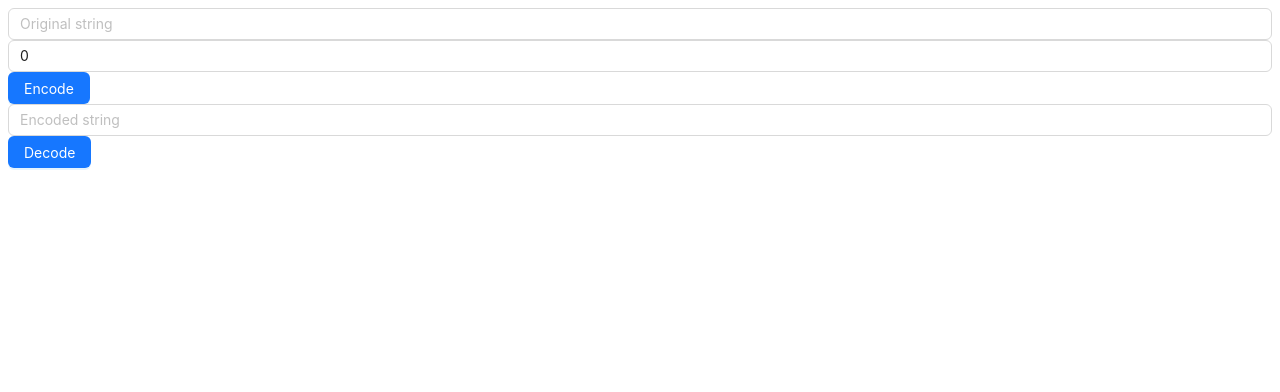
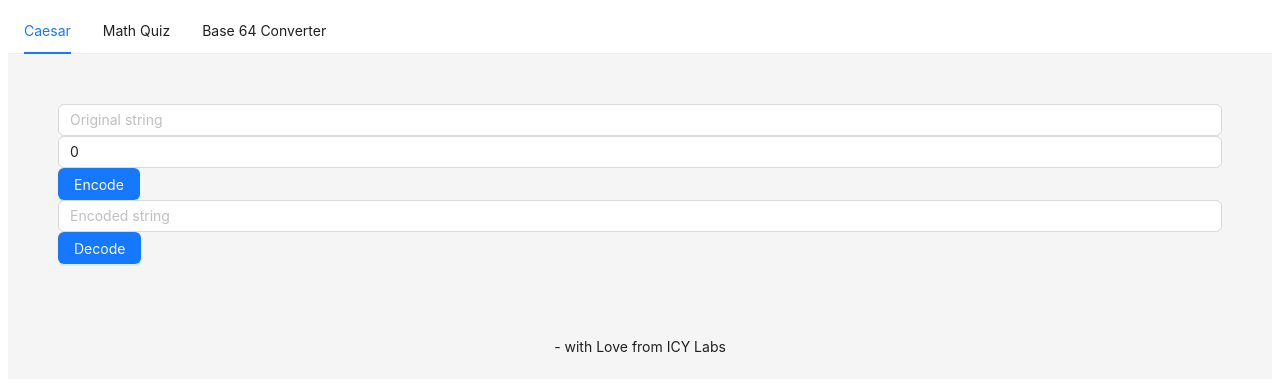
Before and after one commit to Varun-L/ngen-basic, a React (Create React App) app: page / in a window 1280 px wide. Shown: the top 392 px of the page. Built offline with nearby package versions, Linux system fonts and the light colour scheme; the HTML template or start-up script is replaced by a standard one.

Commit message:
deploy try

```diff
--- a/src/App.js
+++ b/src/App.js
@@ -1,12 +1,55 @@
-// import ArithmeticQuiz from "./components/MathQuiz"
-// import Base64Converter from "./components/base64conv"
+import ArithmeticQuiz from "./components/MathQuiz"
+import Base64Converter from "./components/base64conv"
 import Caesar from "./components/CaesarCip"
-function App() {
+import React from 'react';
+import { Layout, Menu } from 'antd';
 
-  // return <ArithmeticQuiz duration={300000} />
-  // return <Base64Converter />
-  return <Caesar />
+const {Content, Footer } = Layout;
 
-}
+const App = () => {
+
+  const items = [
+    {
+      label: 'Caesar',
+      key: 'c',
+    },
+    {
+      label: 'Math Quiz',
+      key: 'm',
+    },
+    {
+      label: 'Base 64 Converter',
+      key: 'b',
+    },
+  ];
+  const [current, setCurrent] = React.useState('c');
+  const [comp,setComp] = React.useState(<Caesar />)
+
+  const onClick = (e) => {
+    console.log('click ', e);
+    setCurrent(e.key);
+    if(e.key === 'c'){
+      setComp(<Caesar />)
+    }else if(e.key ==='b'){
+      setComp(<Base64Converter />)
+    }else if(e.key ==='m'){
+      setComp(<ArithmeticQuiz  duration={300000} />)
+    }
+  };
+
+  return (
+    <Layout >
+      <Menu onClick={onClick} selectedKeys={[current]} mode="horizontal" items={items} />
+
+      <Content style={{ padding: '50px' }}>
+        <div>
+          {comp}
+        </div>
+      </Content>
+      <Footer style={{ textAlign: 'center' }}> - with Love from ICY Labs</Footer>
+    </Layout>
+  );
+};
+
 
 export default App;
```
Also changed, not shown: firebase.json, 2 other files (tests, documents, lock files or other folders).
